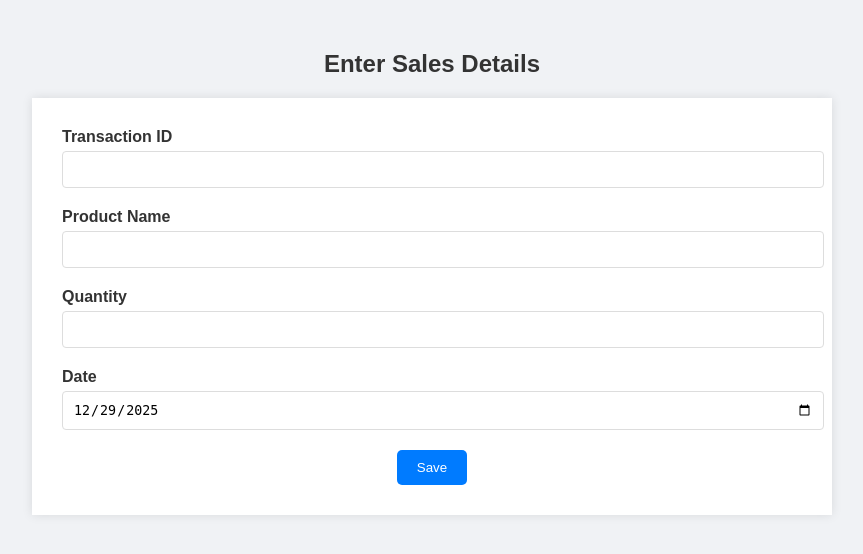
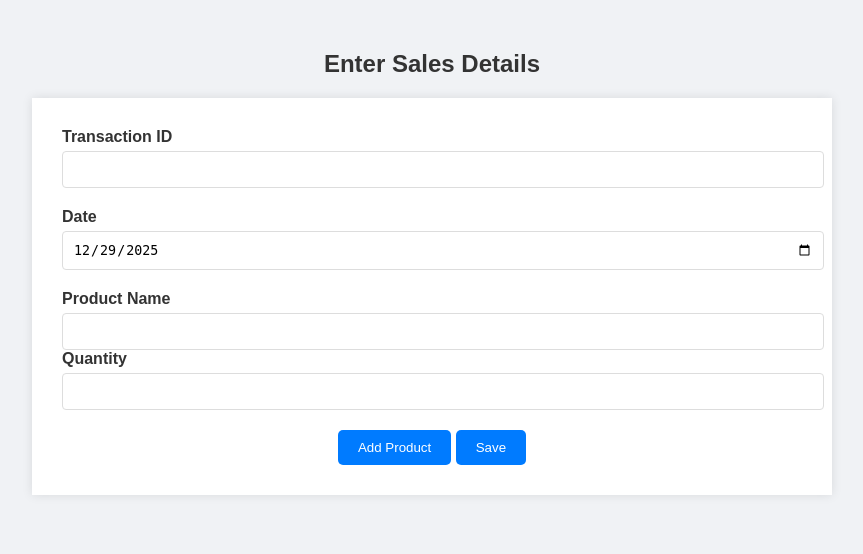
Before and after one commit to anmollate/AI-INVENTORY-SYSTEM, a Flask app: template templates/addsales.html in a window 1280 px wide. Shown: the top 554 px of the page, without its empty margins (208-1071 px from the left). Run offline with Flask 3, Linux system fonts and the light colour scheme; the template is opened without the code that fills it, so the values that code supplies are empty; some libraries are stand-ins or nearby versions.

Commit message:
Feature To Add Multiple Products Within Single Transaction #1 Completed✅

```diff
--- a/app.py
+++ b/app.py
@@ -14,20 +14,20 @@ load_dotenv()
 app = Flask(__name__)
 
 # PostgreSQL connection
+def get_db_connection():
+    conn = psycopg2.connect(
+        host=os.getenv("DB_HOST"),
+        database=os.getenv("DB_NAME"),
+        user=os.getenv("DB_USER"),
+        password=os.getenv("DB_PASS"),
+        port=os.getenv("DB_PORT", 5432)
+    )
+    return conn
+
+# DATABASE_URL = os.environ.get("DATABASE_URL")
 # def get_db_connection():
-#     conn = psycopg2.connect(
-#         host=os.getenv("DB_HOST"),
-#         database=os.getenv("DB_NAME"),
-#         user=os.getenv("DB_USER"),
-#         password=os.getenv("DB_PASS"),
-#         port=os.getenv("DB_PORT", 5432)
-#     )
+#     conn = psycopg2.connect(DATABASE_URL, sslmode="require")
 #     return conn
-
-DATABASE_URL = os.environ.get("DATABASE_URL")
-def get_db_connection():
-    conn = psycopg2.connect(DATABASE_URL, sslmode="require")
-    return conn
 
 @app.route('/')
 def index():
@@ -152,6 +152,7 @@ def index():
 
     return render_template('index.html',plot_div=plot_div,lplot_div=lplot_div,plot_tsc=plot_tsc,plot_HIPR=plot_HIPR,dailytrans=dailytrans,monthlytrans=monthlytrans,tqty=tqty,trevenue=trevenue)
 
+#Route To The Add Sales Page
 @app.route('/addsales')
 def addsales():
     conn=get_db_connection()
@@ -200,22 +201,38 @@ def sales():
 
     return render_template('sales.html', table=data)
 
-@app.route('/submit',methods=['POST'])
+#Inserting The Sales Data Inside The Table
+@app.route('/submit', methods=['POST'])
 def submit():
-    t_id=request.form['tid']
-    product=request.form['pname']
-    sold_at=request.form['date']
-    qty=request.form['qty']
-    conn=get_db_connection()
-    cursor=conn.cursor(cursor_factory=RealDictCursor)
-    cursor.execute("""Select product_id from products where name=%s""",(product,))
-    pid=cursor.fetchone()['product_id']
-    # print(result)
-    cursor.execute("Insert Into sales(transaction_id,product,quantity,sold_at,product_id) values(%s,%s,%s,%s,%s)",(t_id,product,qty,sold_at,pid))
+    t_id = request.form['tid']
+    sold_at = request.form['date']
+    # these now come as lists
+    products = request.form.getlist('pname[]')
+    quantities = request.form.getlist('qty[]')
+    conn = get_db_connection()
+    cursor = conn.cursor(cursor_factory=RealDictCursor)
+
+    for product, qty in zip(products, quantities):
+        cursor.execute(
+            "SELECT product_id FROM products WHERE name = %s",
+            (product,)
+        )
+        pid = cursor.fetchone()['product_id']
+
+        cursor.execute(
+            """
+            INSERT INTO sales
+            (transaction_id, product, quantity, sold_at, product_id)
+            VALUES (%s, %s, %s, %s, %s)
+            """,
+            (t_id, product, qty, sold_at, pid)
+        )
+
     conn.commit()
     cursor.close()
     conn.close()
     return redirect('/addsales')
+
 
 @app.route('/products')
 def products():
--- a/templates/addsales.html
+++ b/templates/addsales.html
@@ -13,31 +13,48 @@
     <form action="/submit" method="post" class="form-box">
         <div class="form-row">
             <label>Transaction ID</label>
-            <input type="number" name="tid" value="{{next_id}}" readonly>
+            <input type="number" name="tid" value="{{ next_id }}" readonly>
         </div>
-        <div class="form-row">
-            <label>Product Name</label>
-            <input type="text" name="pname" required>
-        </div>
-        <div class="form-row">
-            <label>Quantity</label>
-            <input type="number" name="qty" required>
-        </div>
+
         <div class="form-row">
             <label>Date</label>
             <input type="date" name="date" id="date" required>
         </div>
 
-<!-- take input for product_id for sales using sql query -->
+        <div id="product-container">
+            <div class="form-row product-row">
+                <label>Product Name</label>
+                <input type="text" name="pname[]" required>
 
+                <label>Quantity</label>
+                <input type="number" name="qty[]" required>
+            </div>
+        </div>
+
+        <button type="button" class="btn" onclick="addProduct()">Add Product</button>
         <button type="submit" class="btn">Save</button>
     </form>
 </div>
 
-
 <script>
     document.getElementById("date").value =
-    new Date().toISOString().split('T')[0];
+        new Date().toISOString().split('T')[0];
+
+    function addProduct() {
+        const container = document.getElementById("product-container");
+
+        const div = document.createElement("div");
+        div.className = "form-row product-row";
+        div.innerHTML = `
+            <label>Product Name</label>
+            <input type="text" name="pname[]" required>
+
+            <label>Quantity</label>
+            <input type="number" name="qty[]" required>
+        `;
+        container.appendChild(div);
+    }
 </script>
+
 </body>
 </html>
```
